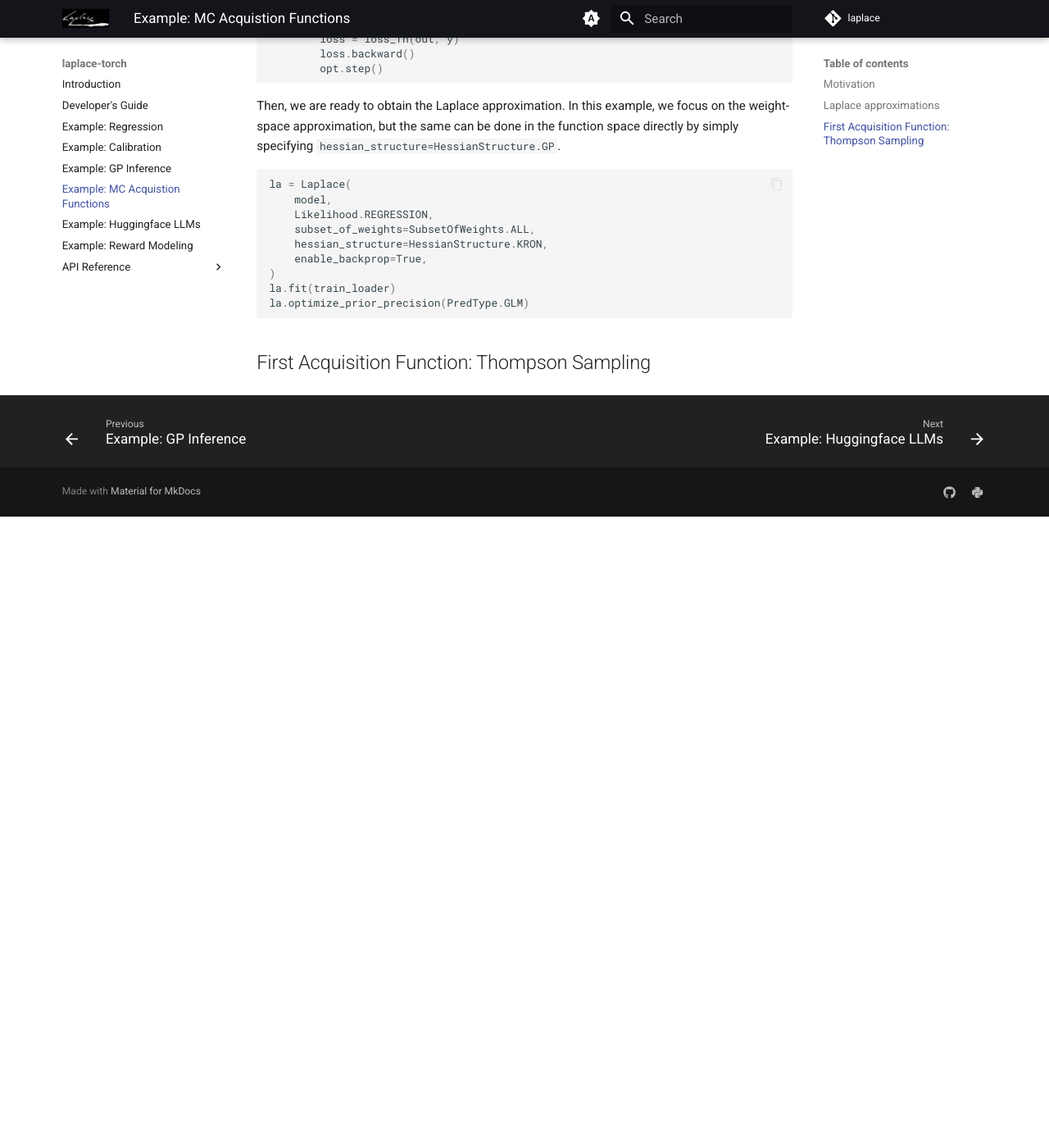
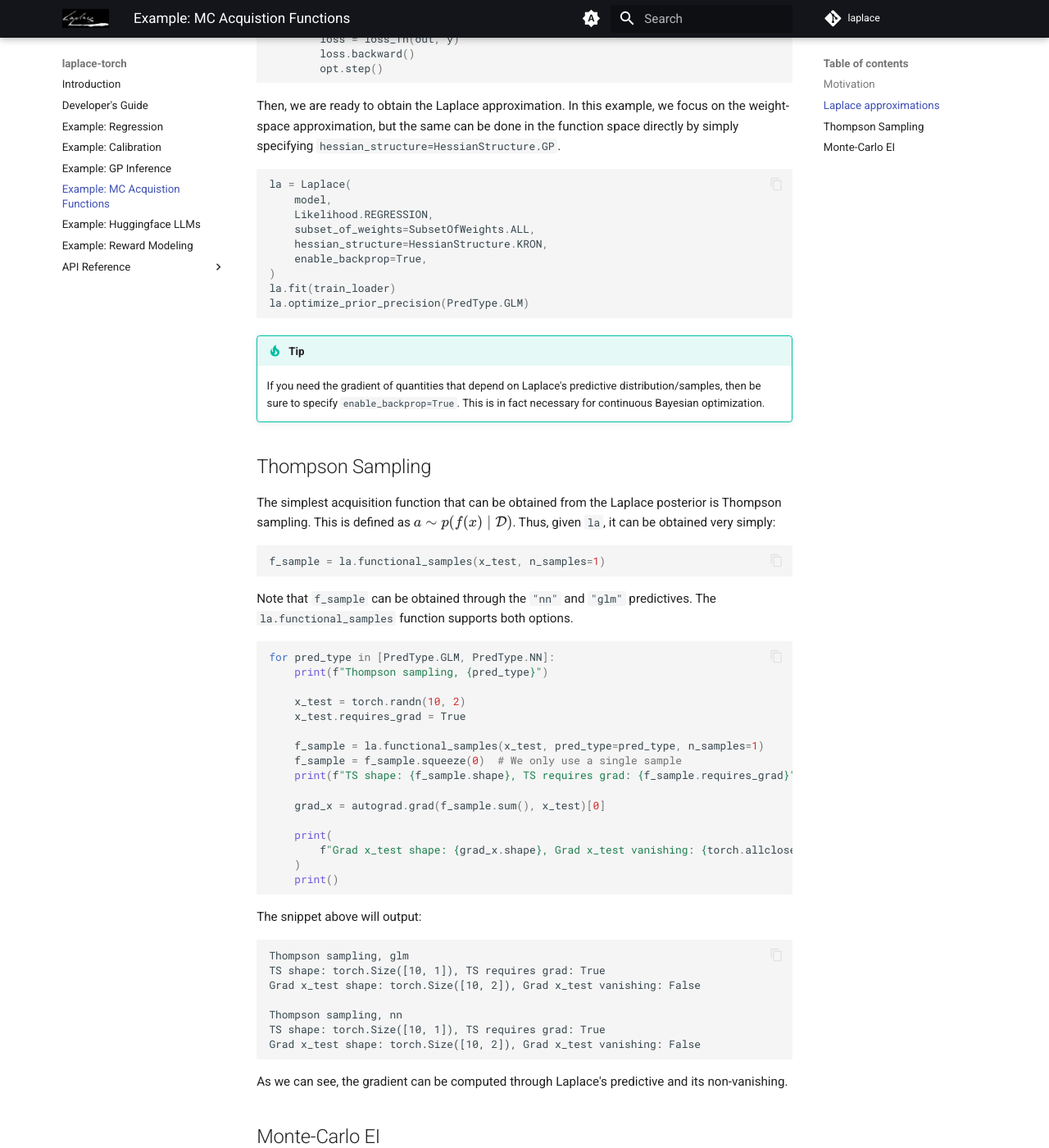
Before and after one commit to aleximmer/Laplace, an MkDocs documentation site: the page built from docs/expectation_example.md, in a window 1280 px wide and 1400 px high, scrolled down 955 px. Shown: the whole window at 82% size. Built offline with MkDocs 1.6.1 and Material for MkDocs 9.7.7, drawn with Linux system fonts in a browser that asks for light colours; comment, search, counter and statistics services are not loaded; before the commit the page ends 1585 px from its top, so only the background shows below that; some of the changed text lies outside the part shown.

Commit message:
Finish example of MC acqfs in the docs

````diff
--- a/docs/expectation_example.md
+++ b/docs/expectation_example.md
@@ -2,8 +2,8 @@
 
 Often, we want to compute non-analytic expectation \(\mathbb{E}_{p(f(x) \mid \mathcal{D})} [g(f(x))]\) of a function \(g(f(x))\) given a Laplace posterior over functions \(p(f(x) \mid \mathcal{D})\) at input \(x\).
 This naturally arises in decision-making:
-Given a posterior belief about an unknown function \(f\) we would like to compute the expected utility of \(x\).
-In Bayesian optimization, this is called _acquisition function_.
+Given a posterior belief about an unknown function \(f\), we would like to compute the expected utility of \(x\).
+In Bayesian optimization, this is called \_acquisition function_.
 For some utility function \(g\) and posterior belief \(p(f(x) \mid \mathcal{D})\), the resulting acquisition function can be computed analytically, e.g. if \(g\) is linear and the posterior is Gaussian (process).
 But, in general, closed-form solutions don't exist.
 
@@ -55,4 +55,66 @@
 la.optimize_prior_precision(PredType.GLM)
 ```
 
-## First Acquisition Function: Thompson Sampling
+!!! tip
+
+    If you need the gradient of quantities that depend on Laplace's predictive
+    distribution/samples, then be sure to specify `enable_backprop=True`. This is in
+    fact necessary for continuous Bayesian optimization.
+
+## Thompson Sampling
+
+The simplest acquisition function that can be obtained from the Laplace posterior is Thompson sampling.
+This is defined as \(a \sim p(f(x) \mid \mathcal{D})\).
+Thus, given `la`, it can be obtained very simply:
+
+```python
+f_sample = la.functional_samples(x_test, n_samples=1)
+```
+
+Note that `f_sample` can be obtained through the `"nn"` and `"glm"` predictives.
+The `la.functional_samples` function supports both options.
+
+```python
+for pred_type in [PredType.GLM, PredType.NN]:
+    print(f"Thompson sampling, {pred_type}")
+
+    x_test = torch.randn(10, 2)
+    x_test.requires_grad = True
+
+    f_sample = la.functional_samples(x_test, pred_type=pred_type, n_samples=1)
+    f_sample = f_sample.squeeze(0)  # We only use a single sample
+    print(f"TS shape: {f_sample.shape}, TS requires grad: {f_sample.requires_grad}")
+
+    grad_x = autograd.grad(f_sample.sum(), x_test)[0]
+
+    print(
+        f"Grad x_test shape: {grad_x.shape}, Grad x_test vanishing: {torch.allclose(grad_x, torch.tensor(0.0))}"
+    )
+    print()
+```
+
+The snippet above will output:
+
+```
+Thompson sampling, glm
+TS shape: torch.Size([10, 1]), TS requires grad: True
+Grad x_test shape: torch.Size([10, 2]), Grad x_test vanishing: False
+
+Thompson sampling, nn
+TS shape: torch.Size([10, 1]), TS requires grad: True
+Grad x_test shape: torch.Size([10, 2]), Grad x_test vanishing: False
+```
+
+As we can see, the gradient can be computed through Laplace's predictive and its non-vanishing.
+
+## Monte-Carlo EI
+
+In general, given a choice of utility function \(u(f(x))\), any acquisition function can be obtained w.r.t. the Laplace posterior.
+For example, to compute Monte-Carlo-approximated EI, we can do so via:
+
+```python
+f_samples = la.functional_samples(x_test, pred_type=pred_type, n_samples=10)
+ei = (f_samples - f_best.reshape(1, 1, 1)).clamp(0.0).mean(0)
+```
+
+Again, if \(u\) is differentiable, then we can obtain the gradient w.r.t. the input, and we can do continuous Bayesian optimization.
````
Also changed, not shown: 1 other file.
